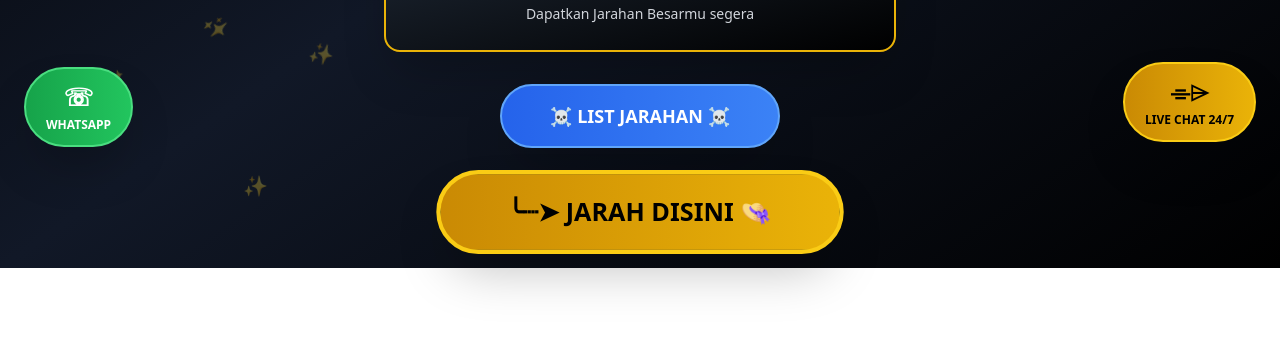
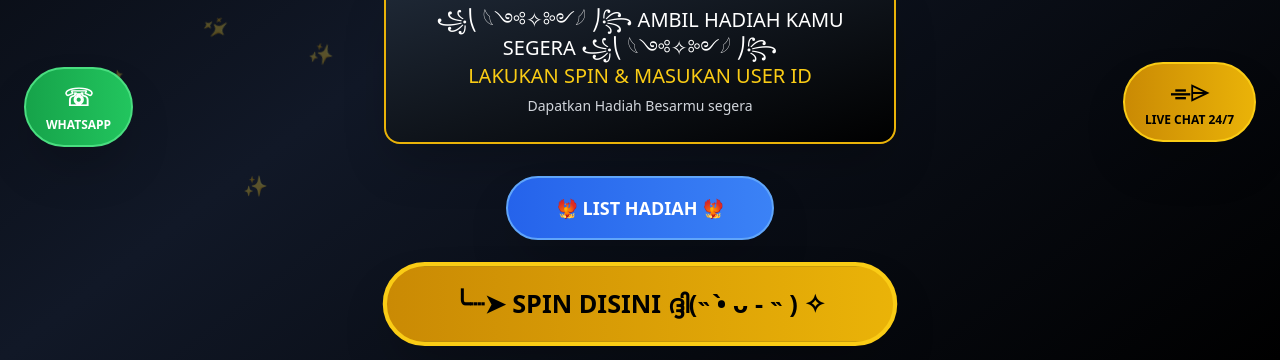
Before and after one commit to satis6999-ux/15-januari, a plain HTML site: page index.html in a window 1280 px wide. Shown: the part 624-984 px from the top of the page. Before the commit the page ends 892 px from the top, so only its background shows below. Drawn offline with nearby package versions, Linux system fonts and the light colour scheme.

Commit message:
Update index.html

```diff
--- a/index.html
+++ b/index.html
@@ -204,29 +204,29 @@
                         </div>
                     </div>
                     <div class="mb-6">
-                        <span class="text-8xl animate-pulse-gold">⚔️</span>
+                        <img src="https://imgur.com/xchHvkH.png" class="w-40 h-40 animate-pulse-gold mx-auto">
                     </div>
                     <h1 class="text-5xl md:text-7xl font-bold text-transparent bg-clip-text bg-gradient-to-r from-yellow-500 via-yellow-300 to-yellow-500 mb-3">
                         HADIAH SPECIAL
                     </h1>
                     <div class="flex items-center justify-center gap-3 mb-8">
                         <div class="h-1 w-20 bg-gradient-to-r from-transparent to-yellow-500"></div>
-                        <span class="text-yellow-500">✨</span>
+                        <span class="text-yellow-500">﹏𓊝﹏</span>
                         <div class="h-1 w-20 bg-gradient-to-l from-transparent to-yellow-500"></div>
                     </div>
                     <div class="bg-gradient-to-br from-gray-800 to-black rounded-2xl p-6 mb-8 max-w-lg mx-auto border-2 border-yellow-500 shadow-2xl">
                         <p class="text-white text-lg md:text-xl font-medium leading-relaxed">
-                            ☠️ JARAH HARTA SEGERA ☠️<br/>
-                            <span class="text-yellow-400">LAKUKAN JARAH & MASUKAN USER ID</span><br/>
-                            <span class="text-sm text-gray-300">Dapatkan Jarahan Besarmu segera</span>
+                            ꧁⎝ 𓆩༺✧༻𓆪 ⎠꧂ AMBIL HADIAH KAMU SEGERA ꧁⎝ 𓆩༺✧༻𓆪 ⎠꧂<br/>
+                            <span class="text-yellow-400">LAKUKAN SPIN & MASUKAN USER ID</span><br/>
+                            <span class="text-sm text-gray-300">Dapatkan Hadiah Besarmu segera</span>
                         </p>
                     </div>
                     <button id="showPrizesBtn" class="bg-gradient-to-r from-blue-600 to-blue-500 hover:from-blue-500 hover:to-blue-400 text-white font-bold py-4 px-12 rounded-full text-lg shadow-2xl transform hover:scale-105 transition mb-6 border-2 border-blue-400">
-                        ☠️ LIST JARAHAN ☠️
+                        🐦‍🔥 LIST HADIAH 🐦‍🔥
                     </button>
                     <br/>
                     <button id="startBtn" class="bg-gradient-to-r from-yellow-600 to-yellow-500 hover:from-yellow-500 hover:to-yellow-400 text-black font-bold py-5 px-16 rounded-full text-2xl shadow-2xl transform hover:scale-110 transition animate-pulse-gold border-4 border-yellow-400">
-                        ╰┈➤  JARAH DISINI 👒
+                        ╰┈➤  SPIN DISINI ദ്ദി(˵ •̀ ᴗ - ˵ ) ✧
                     </button>
                 </div>
             `;
```
